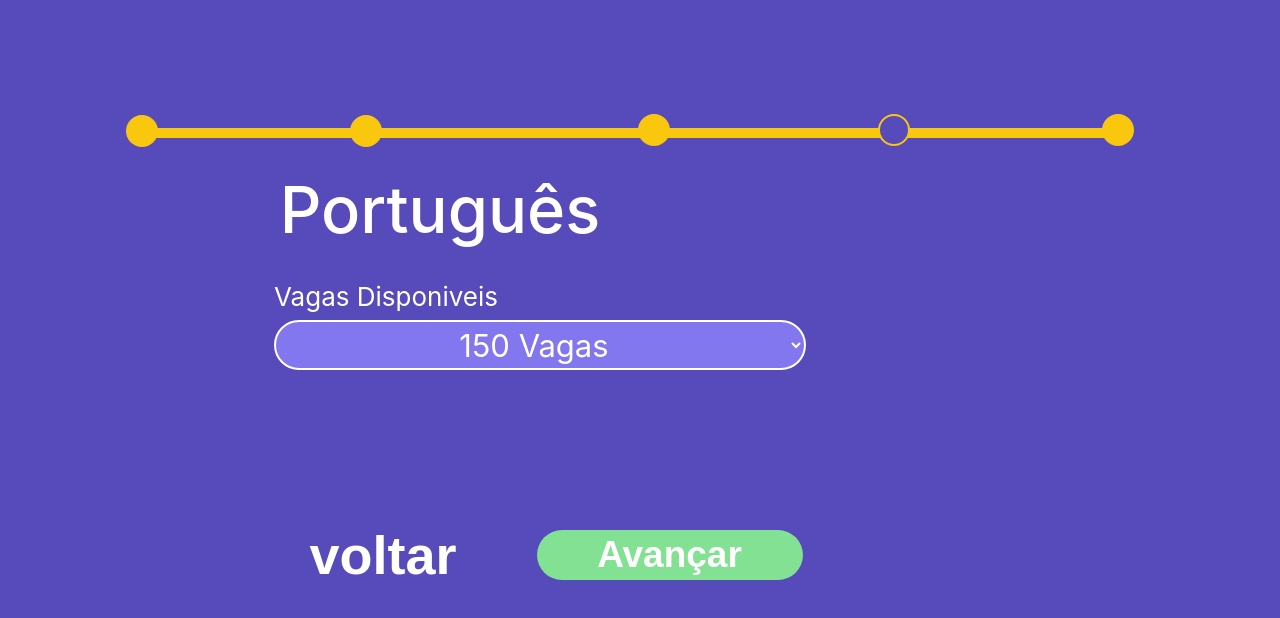
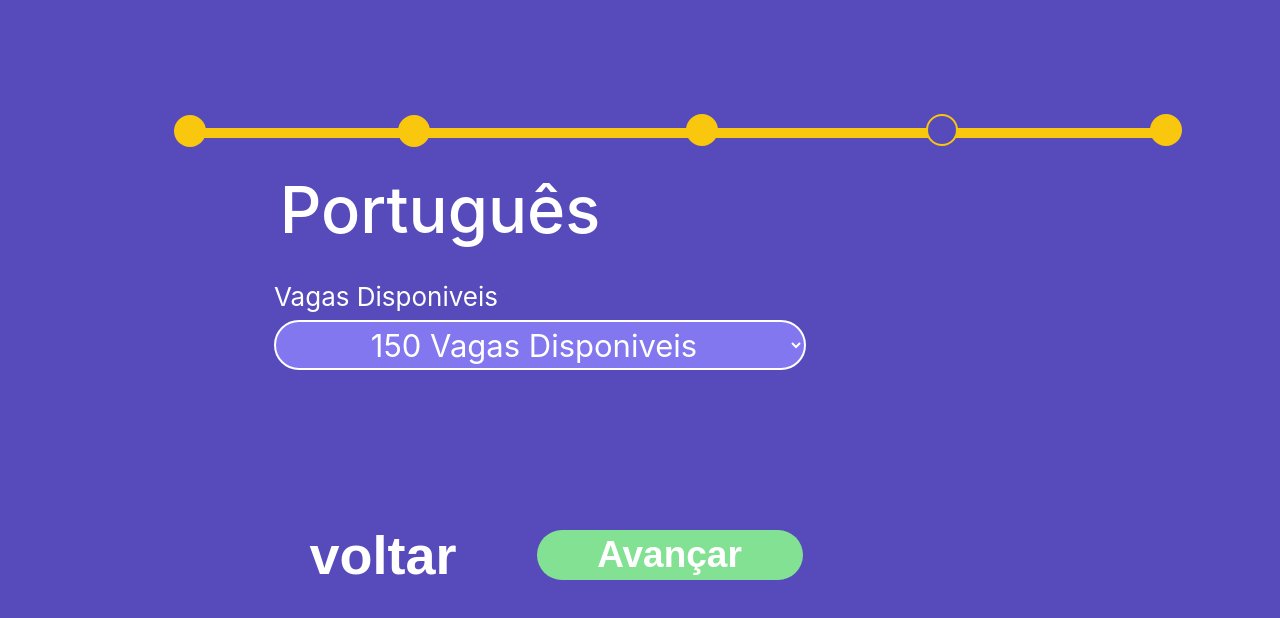
Before and after one commit to diegoandcontroll/steps-react, a React (Create React App) app: page /step4 in a window 1280 px wide. Shown: the top 618 px of the page. Built offline with nearby package versions, Linux system fonts and the light colour scheme.

Commit message:
fix: adjustment steps bars points

```diff
--- a/src/pages/StepFive/index.tsx
+++ b/src/pages/StepFive/index.tsx
@@ -25,7 +25,7 @@ export const StepFive = () => {
   return (
     <>
     <div style={{marginTop: '8rem'}}>
-      <div style={{marginLeft: '8rem',width: '1000px', height: '10px', backgroundColor: '#F8C70E', borderRadius: '10px'}}>
+      <div style={{marginLeft: '11rem',width: '1000px', height: '10px', backgroundColor: '#F8C70E', borderRadius: '10px'}}>
         <C.Point />
         <C.SecondPoint />
         <C.ThreePoint />
--- a/src/pages/StepFour/index.tsx
+++ b/src/pages/StepFour/index.tsx
@@ -30,7 +30,7 @@ export const StepFour = () => {
   return (
     <>
     <div style={{marginTop: '8rem'}}>
-      <div style={{marginLeft: '8rem',width: '1000px', height: '10px', backgroundColor: '#F8C70E', borderRadius: '10px'}}>
+      <div style={{marginLeft: '11rem',width: '1000px', height: '10px', backgroundColor: '#F8C70E', borderRadius: '10px'}}>
         <C.Point />
         <C.SecondPoint />
         <C.ThreePoint />
@@ -47,8 +47,8 @@ export const StepFour = () => {
           Vagas Disponiveis
           </label>
           <C.Select name="" id="" onChange={handleChangeVacancy} value={state.vacancies}>
-            <option value={180}>180 Vagas</option>
-            <option value={150}>150 Vagas</option>
+            <option value={180}>180 Vagas Disponiveis</option>
+            <option value={150}>150 Vagas Disponiveis</option>
           </C.Select>
         </div>
         <C.WrapperButtons>
--- a/src/pages/StepOne/index.tsx
+++ b/src/pages/StepOne/index.tsx
@@ -35,7 +35,7 @@ export const StepOne = () => {
   return (
     <>
     <div style={{marginTop: '8rem'}}>
-      <div style={{marginLeft: '8rem',width: '1000px', height: '10px', backgroundColor: '#F8C70E', borderRadius: '10px'}}>
+      <div style={{marginLeft: '11rem',width: '1000px', height: '10px', backgroundColor: '#F8C70E', borderRadius: '10px'}}>
         <C.Point />
         <C.SecondPoint />
         <C.ThreePoint />
--- a/src/pages/StepThree/index.tsx
+++ b/src/pages/StepThree/index.tsx
@@ -35,7 +35,7 @@ export const StepThree = () => {
   return (
     <>
     <div style={{marginTop: '8rem'}}>
-      <div style={{marginLeft: '8rem',width: '1000px', height: '10px', backgroundColor: '#F8C70E', borderRadius: '10px'}}>
+      <div style={{marginLeft: '11rem',width: '1000px', height: '10px', backgroundColor: '#F8C70E', borderRadius: '10px'}}>
         <C.Point />
         <C.SecondPoint />
         <C.ThreePoint />
--- a/src/pages/StepTwo/index.tsx
+++ b/src/pages/StepTwo/index.tsx
@@ -44,7 +44,7 @@ export const StepTwo = () => {
   return (
     <>
     <div style={{marginTop: '8rem'}}>
-      <div style={{marginLeft: '8rem',width: '1000px', height: '10px', backgroundColor: '#F8C70E', borderRadius: '10px'}}>
+      <div style={{marginLeft: '11rem',width: '1000px', height: '10px', backgroundColor: '#F8C70E', borderRadius: '10px'}}>
         <C.Point />
         <C.SecondPoint />
         <C.ThreePoint />
```
